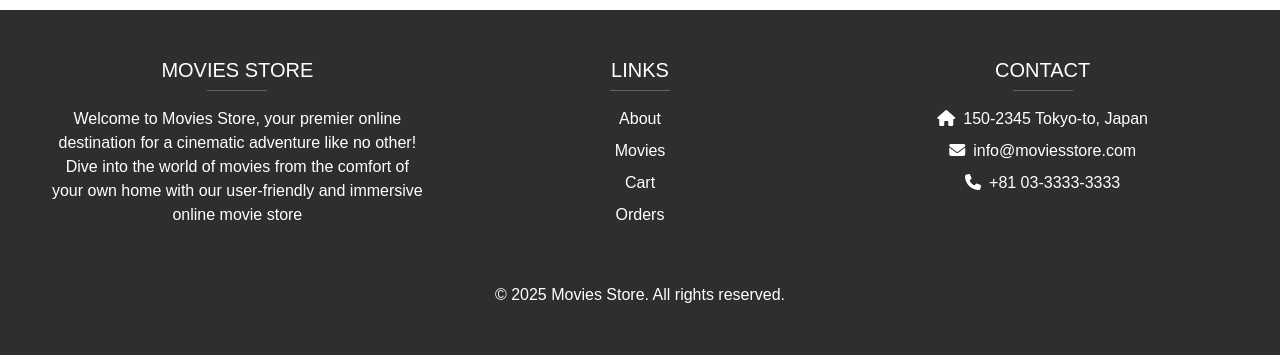
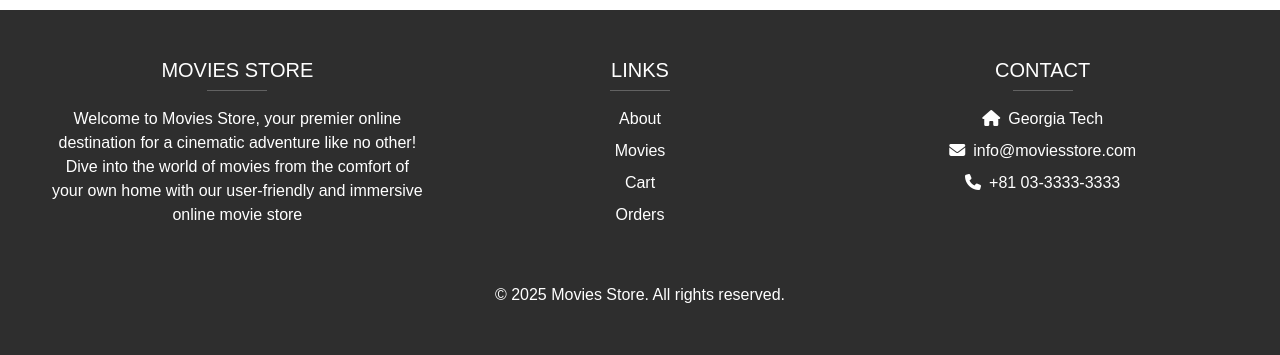
Before and after one commit to kevin1285/GT-Movies-Store, a Django app: page / in a window 1280 px wide. Shown: the part 1311-1666 px from the top of the page. Run offline with Django 5.2, Linux system fonts and the light colour scheme; some libraries are stand-ins or nearby versions.

Commit message:
change japan to gt in footer

```diff
--- a/DjangoProject/templates/base.html
+++ b/DjangoProject/templates/base.html
@@ -95,7 +95,7 @@
         <hr class="bg-light mx-auto mb-3 mt-0" style="width: 60px;" />
         <ul class="list-unstyled text-center">
           <li class="mb-2">
-            <i class="fas fa-home me-2"></i>150-2345 Tokyo-to, Japan
+            <i class="fas fa-home me-2"></i>Georgia Tech
           </li>
           <li class="mb-2">
             <i class="fas fa-envelope me-2"></i>info@moviesstore.com
```
